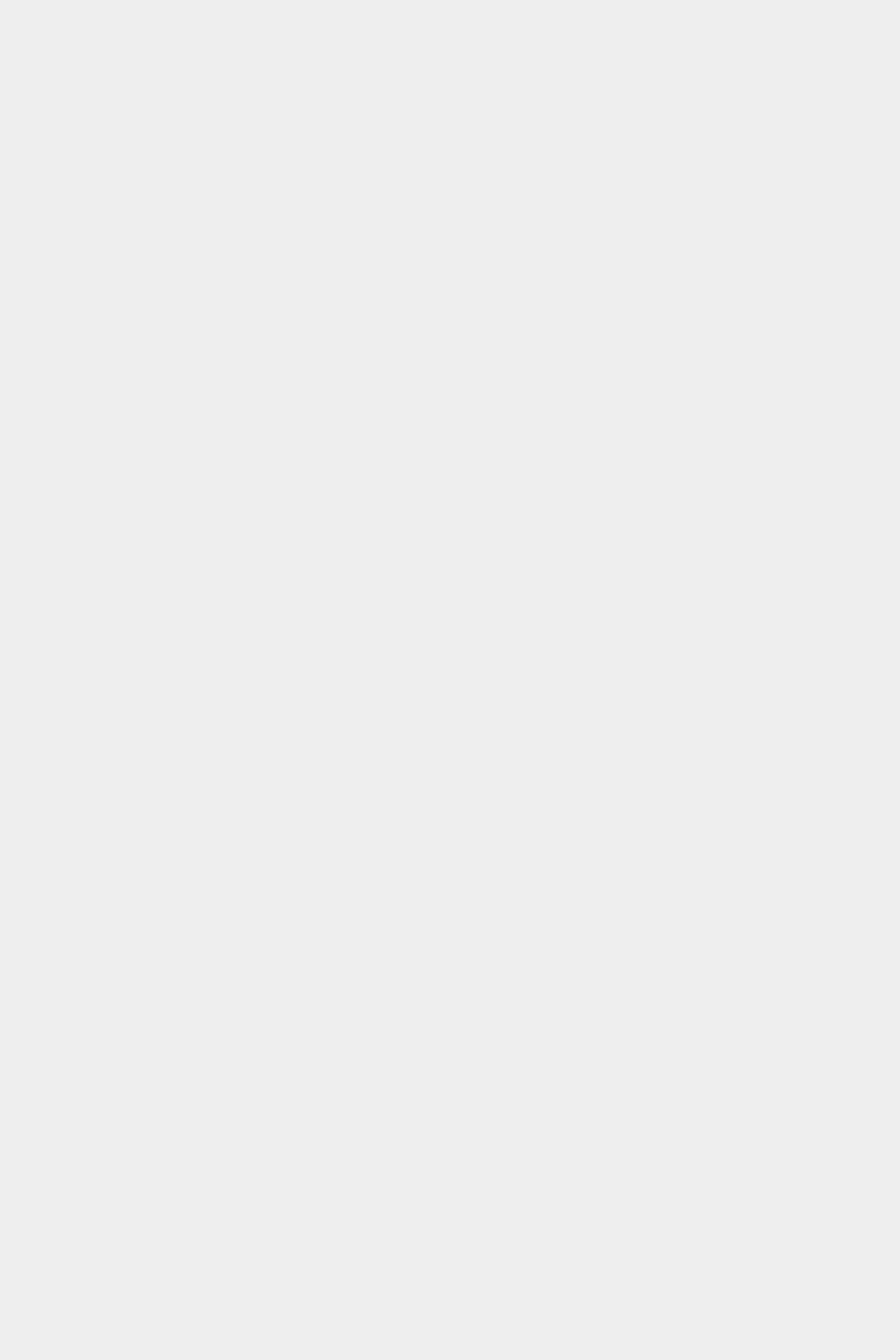
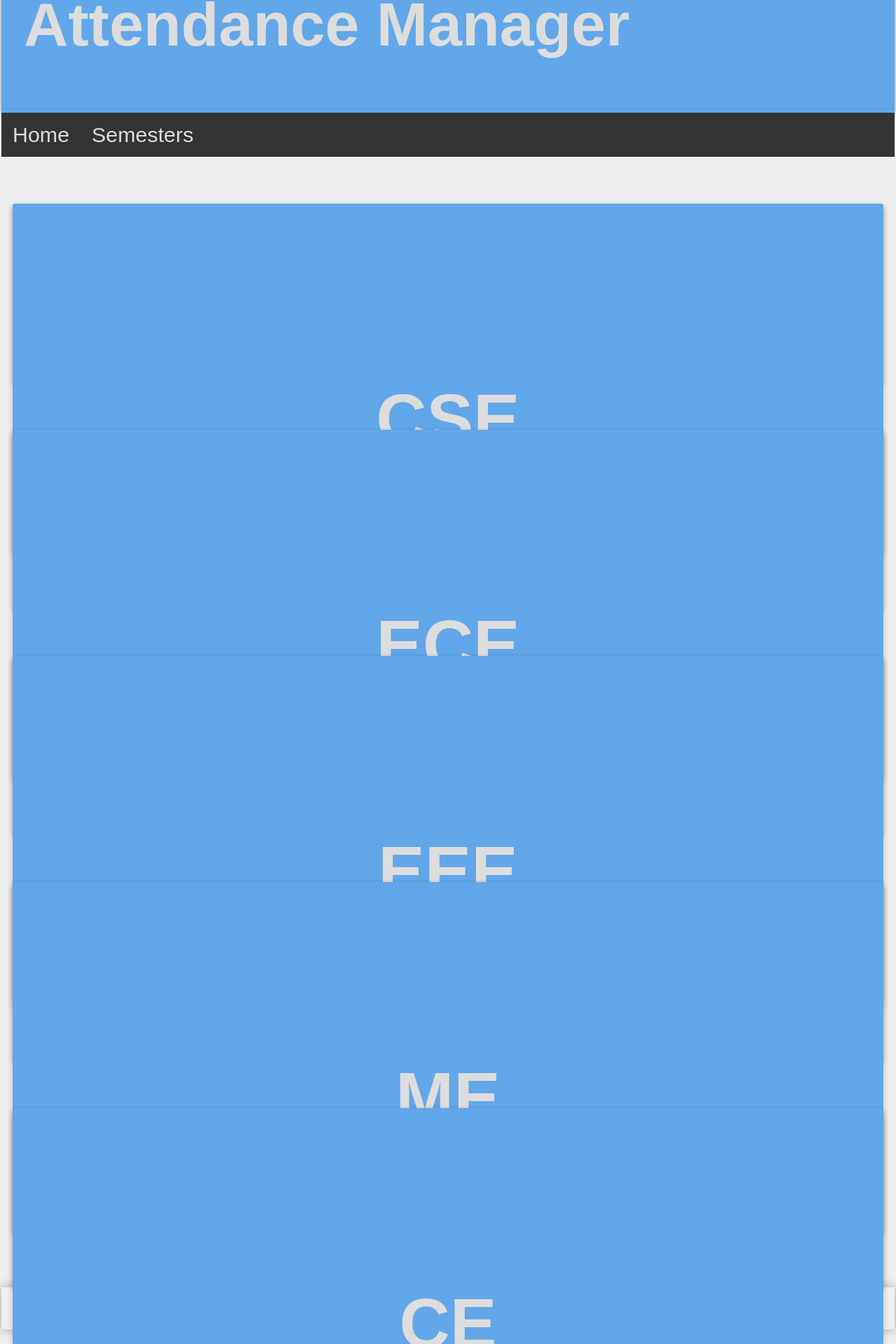
Before and after one commit to Vyshak-NSC/student, a React (Create React App) app: page /branches in a window 1280 px wide. Before the commit this address had no page. Shown: the part 99-2019 px from the top of the page at 70% size. Before the commit the page ends 800 px from the top, so only its background shows below. Built offline with nearby package versions, Linux system fonts and the light colour scheme.

Commit message:
added "Branches" page

```diff
--- a/src/App.js
+++ b/src/App.js
@@ -1,5 +1,6 @@
 import React, { Component } from "react";
 import { BrowserRouter, Route, Routes} from "react-router-dom";// Switch, Link, Redirect
+import Branches from "./pages/Branches.jsx";
 import MainPage from "./pages/MainPage.jsx";
 import Semester from "./pages/Semesters.jsx";
 
@@ -10,6 +11,7 @@ class App extends Component {
                 <Routes>
                     <Route path="/" element={ <MainPage />} />
                     <Route path="/semesters" exact element={ <Semester /> } />
+                    <Route path="/branches" exact element={ <Branches /> } />
                     {/* <Route path="/groups" exact element={ < Groups/> } /> */}
                 </Routes>
             </BrowserRouter>
--- /dev/null
+++ b/src/pages/Branches.jsx
@@ -0,0 +1,25 @@
+import React from "react";
+import Header from "./components/Header";//
+import Card from "./components/Card";
+import Footer from "./components/Footer";
+
+// let sems = ["Computer Science Engineering",
+//             "Electrical and Electronic Engineering",
+//             "Electronics and Communication Enginering",
+//             "Mechanical Engineering","Civil Engineering"];
+
+const sems = ["CSE","ECE","EEE","ME","CE"];
+
+const Branches = () => {
+    return (
+        <div>
+            <Header />
+            {sems.map((val,key) =>
+                <Card class="selection-title" title={val} />
+            )}
+            <Footer />
+        </div>
+    );
+};
+
+export default Branches;
--- a/src/pages/MainPage.jsx
+++ b/src/pages/MainPage.jsx
@@ -1,16 +1,18 @@
 import React from "react";
 import Card from "./components/Card";
 import Header from "./components/Header";
+import Footer from "./components/Footer";
 import { Link } from "react-router-dom";
 
 const MainPage = () => {
   return (
     <div>
       <Header />
-      <div > {/*className="container"> */}
+
         <Link to="/semesters"><Card class="selection-title" title="Semesters" /></Link>
-        <Card class="selection-title" title="Groups" />
-      </div>
+        <Link to="/branches"><Card class="selection-title" title="Groups" /></Link>
+
+      <Footer />
     </div>
   );
 };
--- a/src/pages/Semesters.jsx
+++ b/src/pages/Semesters.jsx
@@ -1,19 +1,20 @@
 import React from "react";
-import Header from "./components/Header";//
+import Header from "./components/Header";
+import Footer from "./components/Footer";
 import Card from "./components/Card";
+import {useNavigate} from "react-router-dom";
+import { Link } from "react-router-dom";
 
+let lst = [1,2,3,4,5,6,7,8]
 const Semester = () => {
+    const navigate = useNavigate();
     return (
         <div>
             <Header />
-            <Card class="selection-title" title="Semester 1" />
-            <Card class="selection-title" title="Semester 2" />
-            <Card class="selection-title" title="Semester 3" />
-            <Card class="selection-title" title="Semester 4" />
-            <Card class="selection-title" title="Semester 5" />
-            <Card class="selection-title" title="Semester 6" />
-            <Card class="selection-title" title="Semester 7" />
-            <Card class="selection-title" title="Semester 8" />
+                    {lst.map((val, key) =>
+                        <Link to="/branches"><Card class="selection-title" title={"Semester " + val} onClick={(navigate("/branches"))} /></Link>
+                    )}
+            <Footer />
         </div>
     );
 };
--- /dev/null
+++ b/src/pages/components/Footer.jsx
@@ -0,0 +1,14 @@
+import React from "react";
+import "./cssfiles/head.css";
+
+function Footer() {
+  return (
+    <div>
+      <footer>
+
+      </footer>
+    </div>
+  );
+}
+
+export default Footer;
--- a/src/pages/components/Nav.jsx
+++ b/src/pages/components/Nav.jsx
@@ -1,12 +1,15 @@
 import React from "react";
 import "./cssfiles/navbar.css";
 import { Link } from "react-router-dom";
+// import { useNavigate } from "react-router-dom";
 
 function Nav() {
+
     return (
         <nav>
             <ul>
                 <Link to="/"><li><button>Home</button></li></Link>
+                <Link to="/semesters"><li><button>Semesters</button></li></Link>
             </ul>
         </nav>
     );
--- a/src/pages/components/cssfiles/card.css
+++ b/src/pages/components/cssfiles/card.css
@@ -1,7 +1,7 @@
 .card , .selection-title{
     font-size: 2.5em;
     transition: .3s;
-    min-height: 32vh;
+    height: 32vh;
     position: relative;
     border-radius: 4px;
     text-align: center;
--- a/src/pages/components/cssfiles/head.css
+++ b/src/pages/components/cssfiles/head.css
@@ -1,4 +1,4 @@
-header {
+header, footer {
   background-color: #62a7e9; /*#47a6ff;*/
   margin: auto -16px;
   padding: 16px 32px;
@@ -6,6 +6,10 @@ header {
   height: 100%;
 }
 
+footer {
+  background-color: #eee;
+  height:60px
+}
 header h1 {
   height: 100%;
   font-size: auto;
```
